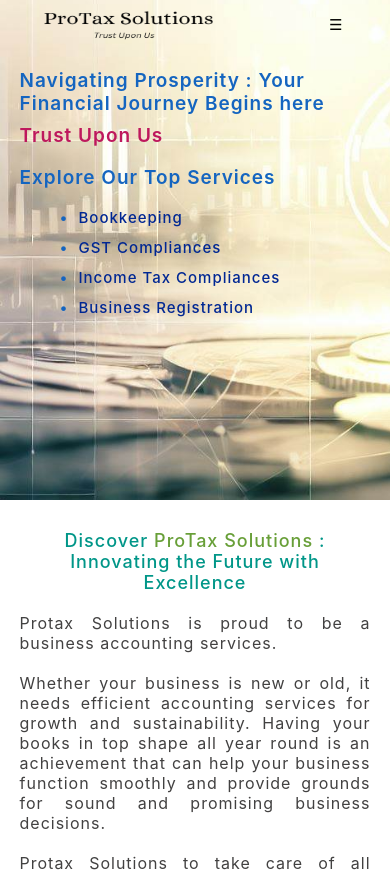
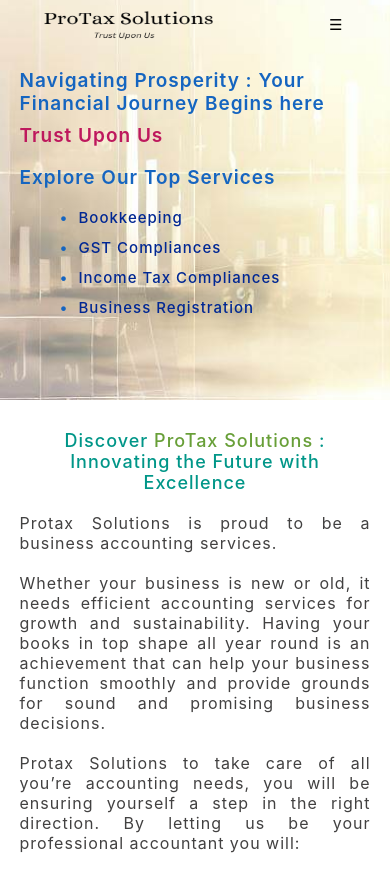
Before and after one commit to UttamVerma/ProtaxSolutions, a React (Create React App) app: page / in a window 390 px wide. Shown: the top 872 px of the page. Built offline with nearby package versions, Linux system fonts and the light colour scheme; no server answers; the database is empty.

Commit message:
added image for small screen sizes

```diff
--- a/src/Pages/HomePage.jsx
+++ b/src/Pages/HomePage.jsx
@@ -9,7 +9,9 @@
 import safe from "../Components/Assets/shield.png";
 import qualified from "../Components/Assets/badge.png";
 import { useNavigate } from "react-router-dom";
+import backgroundImageForSmallScreen from "../Components/Assets/homepageImageForSmallScreenSizes.png";
 let HomePage = () => {
+  let [windowWidth, setWindowWidth] = useState(window.innerWidth);
   let [isLoading, setIsLoading] = useState(true);
   let navigate = useNavigate();
   let [servicesData, setServicesData] = useState([]);
@@ -76,12 +78,22 @@
   useEffect(() => {
     window.scroll({ top: 0, behavior: "smooth" });
   }, []);
+  useEffect(() => {
+    let handleResize = () => {
+      setWindowWidth(window.innerWidth);
+    };
+    window.addEventListener('resize', handleResize);
+    return () => {
+      window.removeEventListener('resize', handleResize);
+    };
+  }, []);
+  let backgroundImageForSettingUp = windowWidth > 767 ? backgroundImage : backgroundImageForSmallScreen;
   return (
     <>
       <Navbar />
       <div
         className={styles.backgroundImageDiv}
-        style={{ backgroundImage: `url(${backgroundImage})` }}
+        style={{ backgroundImage: `url(${backgroundImageForSettingUp})` }}
       >
         <div className={styles.backgroundHeadingDiv}>
           <p className={styles.backgroundHeading}>
--- a/src/Pages/HomePage.module.css
+++ b/src/Pages/HomePage.module.css
@@ -817,7 +817,7 @@
 
     .backgroundImageDiv{
         width: 100%;
-        height: 600px;
+        height: 500px;
         background-size: cover;
         box-sizing: border-box;
         padding-top: 50px;
@@ -1063,7 +1063,7 @@
 
     .backgroundImageDiv{
         width: 100%;
-        height: 580px;
+        height: 500px;
         background-size: cover;
         box-sizing: border-box;
         padding-top: 50px;
@@ -1309,7 +1309,7 @@
 
     .backgroundImageDiv{
         width: 100%;
-        height: 500px;
+        height: 450px;
         background-size: cover;
         box-sizing: border-box;
         padding-top: 50px;
@@ -1555,7 +1555,7 @@
 
     .backgroundImageDiv{
         width: 100%;
-        height: 470px;
+        height: 420px;
         background-size: cover;
         box-sizing: border-box;
         padding-top: 50px;
@@ -1801,7 +1801,7 @@
 
     .backgroundImageDiv{
         width: 100%;
-        height: 500px;
+        height: 400px;
         background-size: cover;
         box-sizing: border-box;
         padding-top: 50px;
@@ -2047,7 +2047,7 @@
 
     .backgroundImageDiv{
         width: 100%;
-        height: 450px;
+        height: 400px;
         background-size: cover;
         box-sizing: border-box;
         padding-top: 50px;
```
Also changed, not shown: src/Components/Assets/homepageImageForSmallScreenSizes.png (added).
